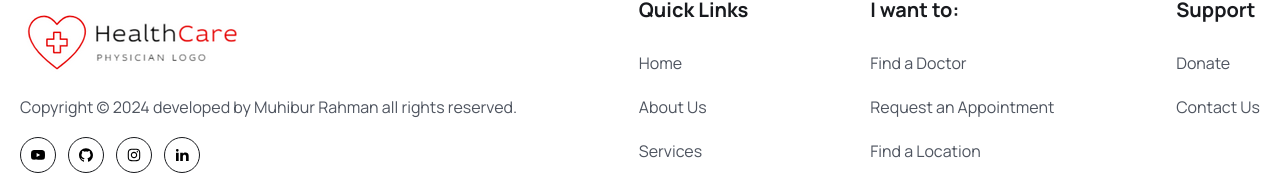
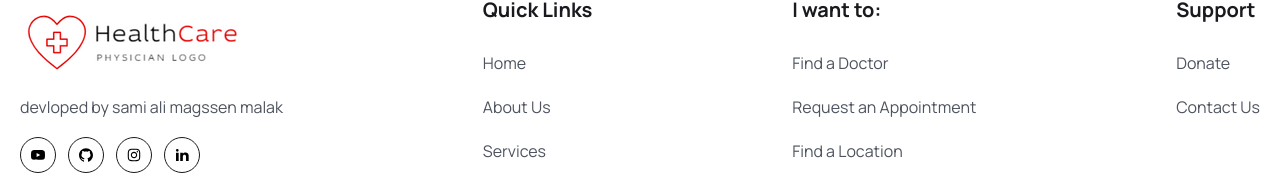
Before and after one commit to MedecinConnect/Hospital, a React (Vite) app in the folder doctor-appointment/frontend/: page /contact in a window 1280 px wide. Shown: the part 169-352 px from the top of the page. Built offline with nearby package versions, Linux system fonts and the light colour scheme.

Commit message:
ajout de covid

```diff
--- a/doctor-appointment/frontend/src/components/Footer/Footer.jsx
+++ b/doctor-appointment/frontend/src/components/Footer/Footer.jsx
@@ -85,8 +85,7 @@ const Footer = () => {
           <div>
             <img src={logo} alt="" />
             <p className="text-[16px] leading-7 font-[400] text-textColor mt-4">
-              Copyright © {year} developed by Muhibur Rahman all rights
-              reserved.
+             devloped by sami ali magssen  malak
             </p>
 
             <div className="flex items-center gap-3 mt-4">
--- a/doctor-appointment/frontend/src/pages/Doctors/Doctors.jsx
+++ b/doctor-appointment/frontend/src/pages/Doctors/Doctors.jsx
@@ -1,6 +1,6 @@
 import { useEffect, useState } from "react";
 import DoctorCard from "../../components/Doctors/DoctorCard";
-import Testimonial from "../../components/Testimonial/Testimonial";
+//import Testimonial from "../../components/Testimonial/Testimonial";
 import { BASE_URL } from "../../config";
 import useFetchData from "../../hooks/useFetchData";
 import HashLoader from "react-spinners/HashLoader";
@@ -77,19 +77,7 @@ const Doctors = () => {
         </div>
       </section>
 
-      <section>
-        <div className="container">
-          <div className="xl:w-[470px] mx-auto">
-            <h2 className="heading text-center">What our patient say</h2>
-            <p className="text__para text-center">
-              World-class care for everyone. Our health System offers unmatched,
-              expert health care.
-            </p>
-          </div>
 
-          <Testimonial />
-        </div>
-      </section>
     </>
   );
 };
```
